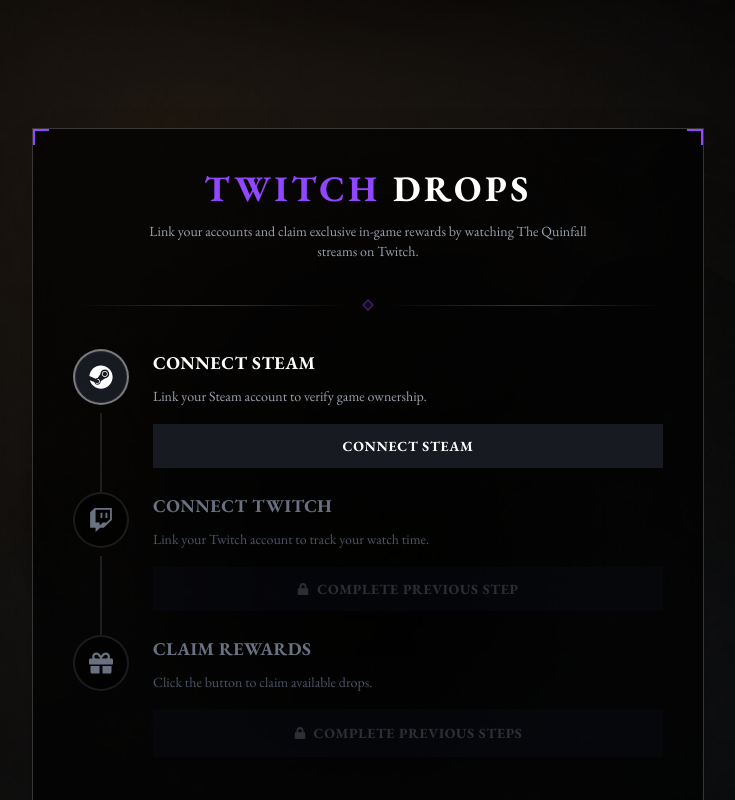
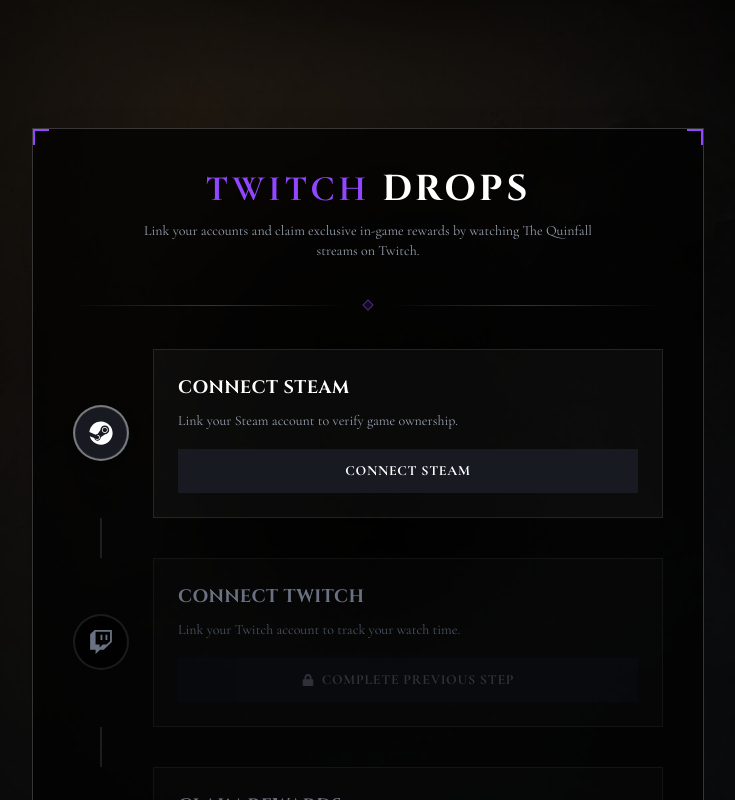
Before and after one commit to birciceke/the-quinfall, a Next.js app: page /twitch-drops in a window 1280 px wide. Shown: the top 800 px of the page, without its empty margins (272-1007 px from the left). Built offline with nearby package versions, Linux system fonts and the light colour scheme; no server answers.

Commit message:
Font and Some Updates

```diff
--- a/src/app/globals.css
+++ b/src/app/globals.css
@@ -1,8 +1,13 @@
 @import "tailwindcss";
 
 * {
-  font-family: var(--font-eb-garamond), serif;
+  font-family: var(--font-cormorant), serif;
   outline: 0;
+}
+
+/* Headings use Cinzel */
+h1, h2, h3, h4, h5, h6 {
+  font-family: var(--font-cinzel), serif;
 }
 
 :root {
@@ -17,7 +22,8 @@
   --color-background: var(--background);
   --color-foreground: var(--foreground);
   --color-quinfall-gold: var(--quinfall-gold);
-  --font-serif: var(--font-eb-garamond), serif;
+  --font-serif: var(--font-cinzel), serif;
+  --font-sans: var(--font-cormorant), sans-serif;
 }
 
 html,
--- a/src/app/layout.tsx
+++ b/src/app/layout.tsx
@@ -1,12 +1,19 @@
 import type { Metadata } from "next";
-import { EB_Garamond } from "next/font/google";
+import { Cinzel, Cormorant_Garamond } from "next/font/google";
 import "./globals.css";
 import { StoreProvider } from "@/providers/StoreProvider";
 
-const ebGaramond = EB_Garamond({
+const cinzel = Cinzel({
   subsets: ["latin"],
-  variable: "--font-eb-garamond",
+  variable: "--font-cinzel",
   display: "swap",
+});
+
+const cormorantGaramond = Cormorant_Garamond({
+  subsets: ["latin"],
+  variable: "--font-cormorant",
+  display: "swap",
+  weight: ["300", "400", "500", "600", "700"],
 });
 
 export const metadata: Metadata = {
@@ -85,14 +92,14 @@
   };
 
   return (
-    <html lang="en" className={ebGaramond.variable}>
+    <html lang="en" className={`${cinzel.variable} ${cormorantGaramond.variable}`}>
       <head>
         <script
           type="application/ld+json"
           dangerouslySetInnerHTML={{ __html: JSON.stringify(jsonLd) }}
         />
       </head>
-      <body className="antialiased bg-black text-white font-serif">
+      <body className="antialiased bg-black text-white">
         <StoreProvider>{children}</StoreProvider>
       </body>
     </html>
--- a/src/app/twitch-drops/page.tsx
+++ b/src/app/twitch-drops/page.tsx
@@ -36,13 +36,15 @@
 
 function Step({ stepNumber, title, description, icon, iconBgColor, isCompleted, isActive, isLast, nextCompleted, onDisconnect, children }: StepProps) {
     return (
-        <div className="flex">
-            <div className="flex flex-col items-center mr-4 md:mr-6">
+        <div className="relative">
+            {/* Icon Row - centered with card */}
+            <div className="flex items-center">
+                <div className="mr-4 md:mr-6 flex-shrink-0">
                     <motion.div
                         initial={{ scale: 0.8, opacity: 0 }}
                         animate={{ scale: 1, opacity: 1 }}
                         transition={{ delay: stepNumber * 0.15, duration: 0.4 }}
-                    className={`relative w-12 h-12 md:w-14 md:h-14 rounded-full flex items-center justify-center border-2 transition-all duration-500 flex-shrink-0 ${isCompleted
+                        className={`relative w-12 h-12 md:w-14 md:h-14 rounded-full flex items-center justify-center border-2 transition-all duration-500 ${isCompleted
                             ? "border-[#c9a858] bg-[#c9a858]/20 shadow-[0_0_15px_rgba(201,168,88,0.25)]"
                             : isActive
                                 ? `border-white/40 ${iconBgColor} shadow-lg`
@@ -71,25 +73,20 @@
                             />
                         )}
                     </motion.div>
-
-                {!isLast && (
-                    <div className="relative w-0.5 flex-1 min-h-[40px] bg-white/10 mt-2">
-                        <motion.div
-                            initial={{ height: 0 }}
-                            animate={{ height: isCompleted ? "100%" : nextCompleted ? "100%" : "0%" }}
-                            transition={{ duration: 0.6, delay: stepNumber * 0.2, ease: "easeOut" }}
-                            className="absolute top-0 left-0 right-0 bg-gradient-to-b from-[#c9a858] to-[#c9a858]/50"
-                        />
-                    </div>
-                )}
                 </div>
 
                 <motion.div
                     initial={{ opacity: 0, x: -15 }}
                     animate={{ opacity: 1, x: 0 }}
                     transition={{ delay: stepNumber * 0.15 + 0.1, duration: 0.4 }}
-                className="flex-1 pb-6"
+                    className="flex-1"
                 >
+                    <div className={`p-5 md:p-6 border transition-colors duration-300 ${isCompleted
+                        ? "bg-white/[0.02] border-white/10"
+                        : isActive
+                            ? "bg-white/[0.03] border-white/10"
+                            : "bg-white/[0.01] border-white/5"
+                        }`}>
                         <div className="flex items-center justify-between mb-2">
                             <h3 className={`text-base md:text-lg font-serif font-bold uppercase tracking-wide ${isCompleted ? "text-[#c9a858]" : isActive ? "text-white" : "text-gray-500"
                                 }`}>
@@ -116,7 +113,25 @@
                         <div className={`${!isActive && !isCompleted ? "opacity-40 pointer-events-none" : ""}`}>
                             {children}
                         </div>
+                    </div>
                 </motion.div>
+            </div>
+
+            {/* Connecting line - between steps */}
+            {!isLast && (
+                <div className="flex">
+                    <div className="w-12 md:w-14 mr-4 md:mr-6 flex justify-center">
+                        <div className="relative w-0.5 h-10 bg-white/10">
+                            <motion.div
+                                initial={{ height: 0 }}
+                                animate={{ height: isCompleted ? "100%" : nextCompleted ? "100%" : "0%" }}
+                                transition={{ duration: 0.6, delay: stepNumber * 0.2, ease: "easeOut" }}
+                                className="absolute top-0 left-0 right-0 bg-gradient-to-b from-[#c9a858] to-[#c9a858]/50"
+                            />
+                        </div>
+                    </div>
+                </div>
+            )}
         </div>
     );
 }
@@ -198,6 +213,7 @@
         if (stored.steamLinked) {
             setSteamLinked(true);
             if (stored.twitchLinked) setTwitchLinked(true);
+            if (stored.rewardsClaimed) setRewardsCollected(true);
         } else {
             clearAuthData();
         }
@@ -211,6 +227,7 @@
     const handleSteamLogout = () => {
         clearAuthData();
         setSteamLinked(false);
+        setRewardsCollected(false);
         window.location.href = `${API_BASE}/steam/logout`;
     };
 
@@ -221,8 +238,9 @@
 
     const handleTwitchLogout = () => {
         const stored = loadAuthData();
-        saveAuthData({ ...stored, twitchLinked: false, twitchUsername: "" });
+        saveAuthData({ ...stored, twitchLinked: false, twitchUsername: "", rewardsClaimed: false });
         setTwitchLinked(false);
+        setRewardsCollected(false);
         window.location.href = `${API_BASE}/twitch/logout`;
     };
 
@@ -240,6 +258,8 @@
 
             if (json.success) {
                 setRewardsCollected(true);
+                const stored = loadAuthData();
+                saveAuthData({ ...stored, rewardsClaimed: true });
                 setMessage({
                     text: json.message || "Your Twitch reward has been found and will be delivered to your in-game account within 5 minutes!",
                     type: "success",
--- a/src/components/MaintenanceWrapper.tsx
+++ b/src/components/MaintenanceWrapper.tsx
@@ -1,7 +1,7 @@
 "use client";
 
 import { useEffect } from "react";
-import { usePathname } from "next/navigation";
+import { usePathname, useRouter } from "next/navigation";
 import { useDispatch, useSelector } from "react-redux";
 
 import type { AppDispatch, RootState } from "@/store";
@@ -15,6 +15,7 @@
 const MaintenanceWrapper = ({ children }: MaintenanceWrapperProps) => {
     const dispatch = useDispatch<AppDispatch>();
     const pathname = usePathname();
+    const router = useRouter();
 
     const { isActive, message } = useSelector(
         (state: RootState) => state.maintenance
@@ -23,6 +24,16 @@
     useEffect(() => {
         dispatch(fetchMaintenanceStatus());
     }, [dispatch]);
+
+    // Change document title and redirect when maintenance is active
+    useEffect(() => {
+        if (isActive && !pathname?.startsWith("/dashboard")) {
+            document.title = "The Quinfall | Website Under Maintenance";
+            if (pathname !== "/") {
+                router.replace("/");
+            }
+        }
+    }, [isActive, pathname, router]);
 
     // Don't show maintenance overlay on dashboard page
     const isDashboard = pathname?.startsWith("/dashboard");
```
Lines whose indentation alone changed are shown as unchanged.
